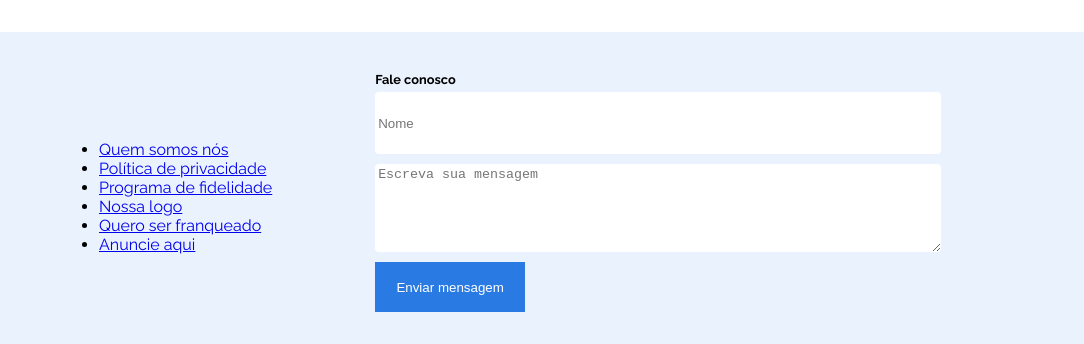
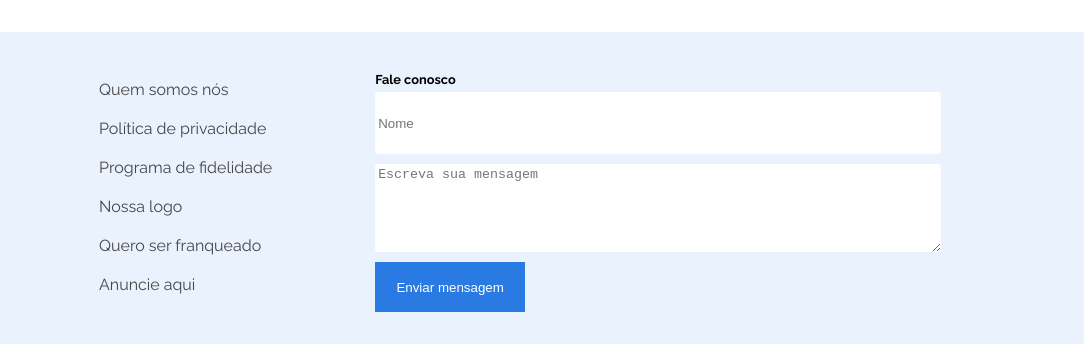
Before and after one commit to brunocalsoni/alura-geek, a plain HTML site: page index.html in a window 1280 px wide. Shown: the part 1386-1730 px from the top of the page, 196-1280 px from the left. Drawn offline with Linux system fonts and the light colour scheme.

Commit message:
atualização

```diff
--- a/estilo/style.css
+++ b/estilo/style.css
@@ -137,6 +137,21 @@ aside {
     padding: 40px;
 }
 
+li {
+    margin-bottom: 20px;
+}
+
+li a {
+    text-decoration: none;
+    color: var(--cor3);
+    transition: 0.5s;
+}
+
+li > a:hover {
+    text-decoration: underline;
+
+}
+
 fieldset {
     border: none;
 }
@@ -175,6 +190,11 @@ textarea {
     height: 50px;
     border-radius: 0px;
     cursor: pointer;
+    transition: 0.5s;
+}
+
+.submit:hover {
+    transform: scale(.95);
 }
 
 footer {
--- a/index.html
+++ b/index.html
@@ -180,12 +180,12 @@
 
         <div>
             <ul>
-                <li><a href="#">Quem somos nós</a></li>
-                <li><a href="#">Política de privacidade</a></li>
-                <li><a href="#">Programa de fidelidade</a></li>
-                <li><a href="#">Nossa logo</a></li>
-                <li><a href="#">Quero ser franqueado</a></li>
-                <li><a href="#">Anuncie aqui</a></li>
+                <li type="none"><a href="#">Quem somos nós</a></li>
+                <li type="none"><a href="#">Política de privacidade</a></li>
+                <li type="none"><a href="#">Programa de fidelidade</a></li>
+                <li type="none"><a href="#">Nossa logo</a></li>
+                <li type="none"><a href="#">Quero ser franqueado</a></li>
+                <li type="none"><a href="#">Anuncie aqui</a></li>
             </ul>
         </div>
 
```
